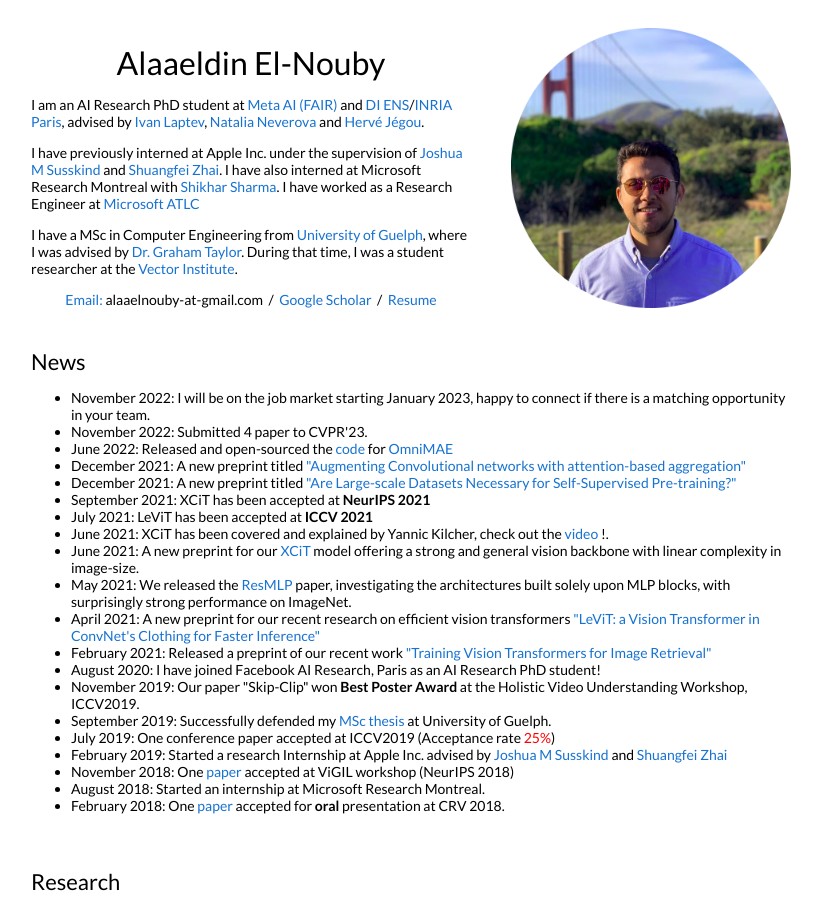
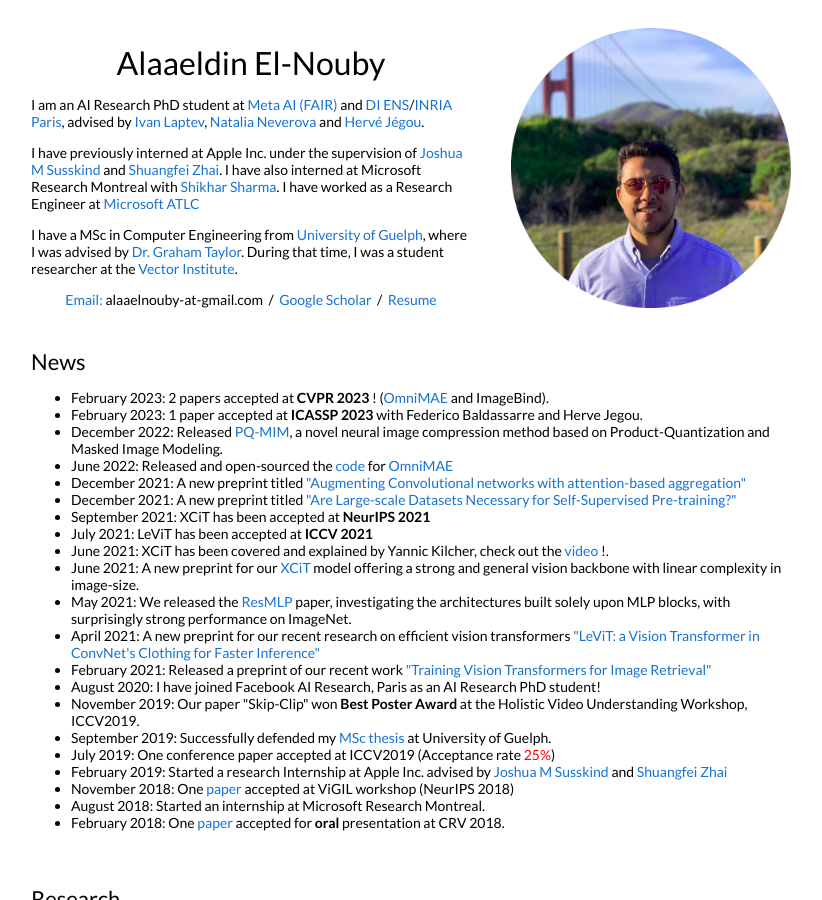
Before and after one commit to aelnouby/aelnouby.github.io, a Jekyll site: the page built from _posts/2022-05-5-omnimae.markdown, in a window 1280 px wide and 900 px high. Shown: the whole window, without its empty margins (229-1051 px from the left). Built offline with Jekyll 4.4.1, drawn with Linux system fonts in a browser that asks for light colours; some of the changed text lies outside the part shown.

Commit message:
Update default.html

```diff
--- a/_layouts/default.html
+++ b/_layouts/default.html
@@ -82,8 +82,9 @@
             <td style="padding:2.5%;width:100%;vertical-align:middle">
               <h2>News</h2>
                 <ul>
-                  <li>November 2022: I will be on the job market starting January 2023, happy to connect if there is a matching opportunity in your team.</li>
-                  <li>November 2022: Submitted 4 paper to CVPR'23.</li>
+                  <li>February 2023: 2 papers accepted at <strong>CVPR 2023</strong> ! (<a href="https://arxiv.org/abs/2206.08356">OmniMAE</a> and ImageBind).</li>
+                  <li>February 2023: 1 paper accepted at <strong>ICASSP 2023</strong> with Federico Baldassarre and Herve Jegou.</li>
+                  <li>December 2022: Released <a href="https://arxiv.org/abs/2212.07372"> PQ-MIM</a>, a novel neural image compression method based on Product-Quantization and Masked Image Modeling.</li>
                   <li>June 2022: Released and open-sourced the <a href="https://github.com/facebookresearch/omnivore">code</a> for  <a href="https://arxiv.org/abs/2206.08356">OmniMAE</a></li>
                   <li>December 2021: A new preprint titled <a href="https://arxiv.org/abs/2112.13692">"Augmenting Convolutional networks with attention-based aggregation"</a> </li>
                   <li>December 2021: A new preprint titled <a href="https://arxiv.org/abs/2112.10740">"Are Large-scale Datasets Necessary for Self-Supervised Pre-training?"</a> </li>
```
Also changed, not shown: other parts of _layouts/default.html (+1 -1 lines).
